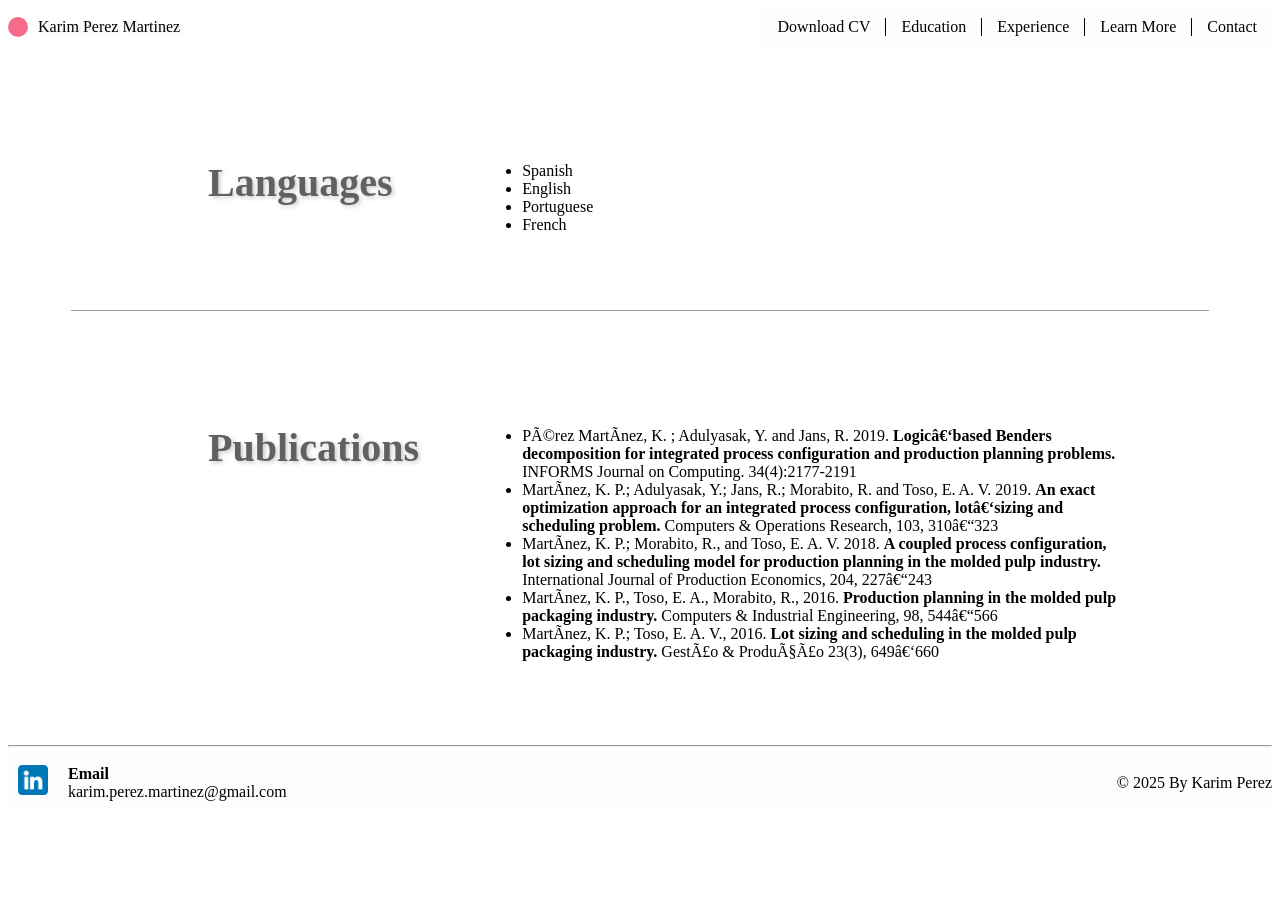
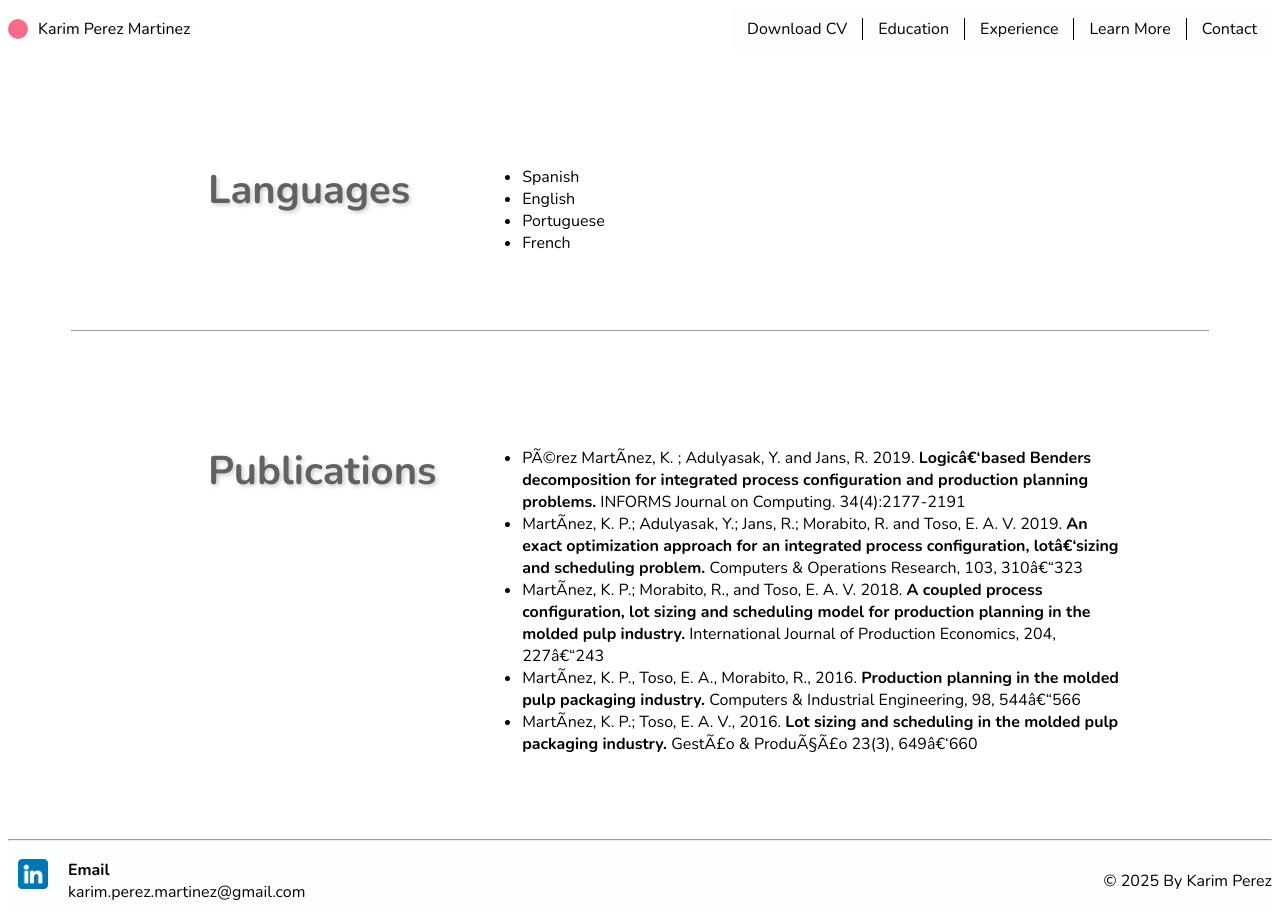
Before and after one commit to karim-perez-martinez/resume, a plain HTML site: page public/learn-more.html in a window 1280 px wide. Before the commit the page ends 819 px from the top, so only its background shows below. Drawn offline with nearby package versions, Linux system fonts and the light colour scheme; a web font is replaced by a local one.

Commit message:
Update learn-more.html

```diff
--- a/public/learn-more.html
+++ b/public/learn-more.html
@@ -8,7 +8,7 @@
         <link rel="preconnect" href="https://fonts.gstatic.com" crossorigin>
         <link href="https://fonts.googleapis.com/css2?family=Nunito:ital,wght@0,200..1000;1,200..1000&family=Quicksand:wght@300..700&family=Scope+One&family=Zilla+Slab&display=swap" rel="stylesheet">
     </head>
-    <body class="quicksand-font">
+    <body class="nunito-font">
         <header class = "header">
             <div class="logo">
                 <div id = "circle"></div>
```
